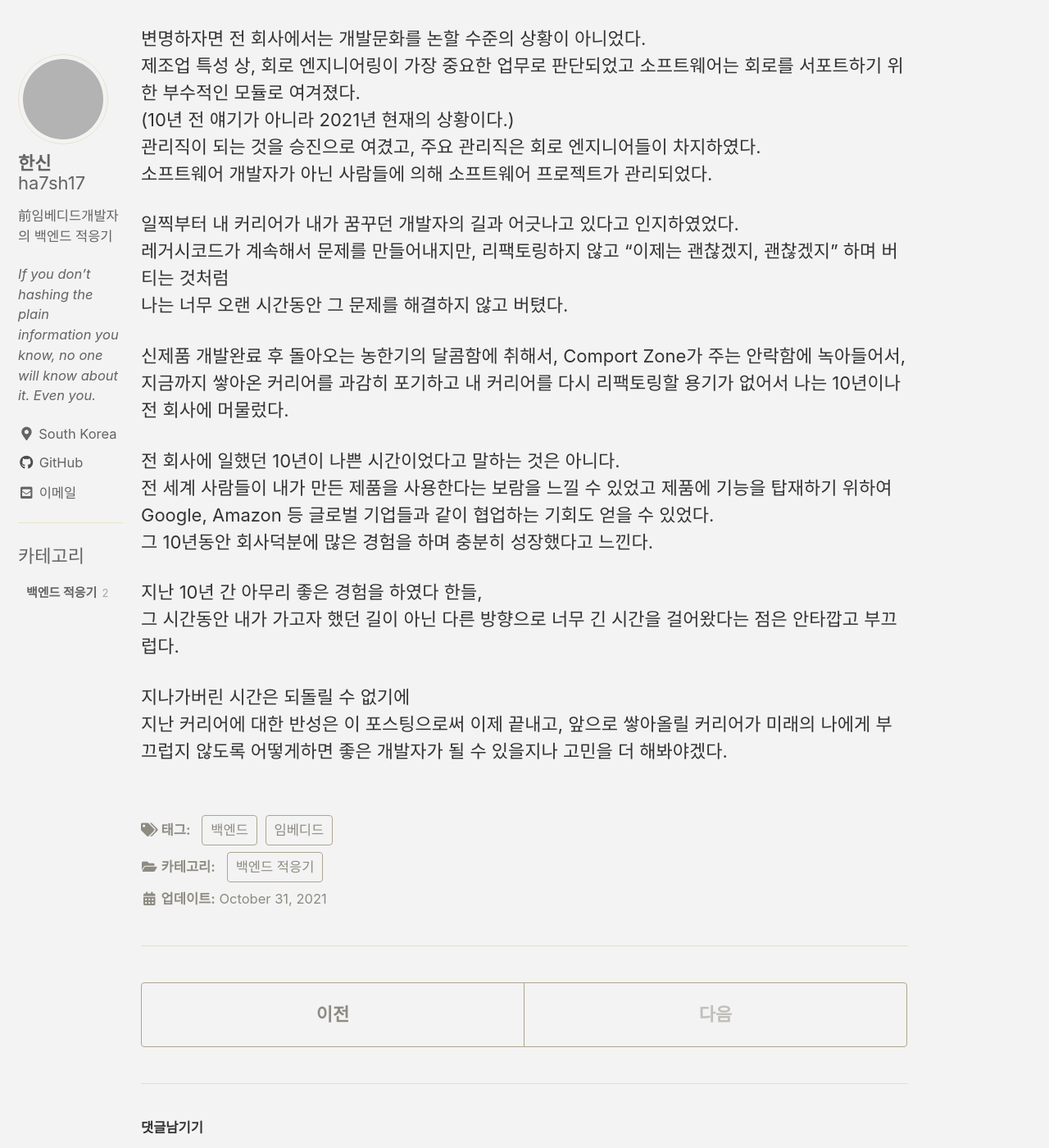
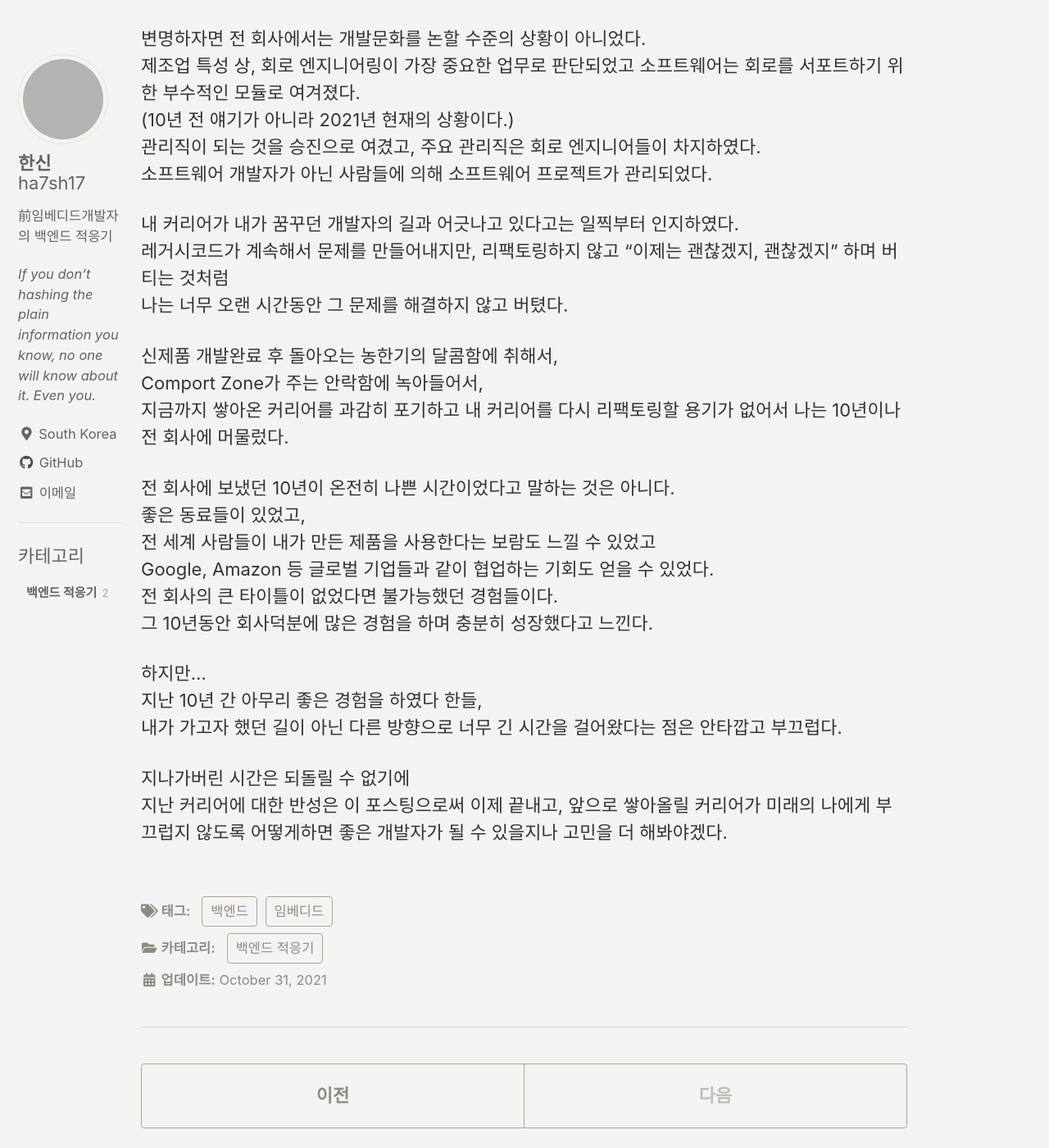
Before and after one commit to ha7sh17/ha7sh17.github.io, a Jekyll site: the page built from _posts/2021-10-31-post-self_reflection.md, in a window 1280 px wide and 1400 px high, scrolled down 1571 px. Shown: the whole window at 82% size. Built offline with Jekyll 4.4.1, drawn with Linux system fonts in a browser that asks for light colours; cached includes are drawn as plain includes; comment, search, counter and statistics services are not loaded; grey boxes are pictures that could not be loaded.

Commit message:
Update 2021-10-31

```diff
--- a/_posts/2021-10-31-post-self_reflection.md
+++ b/_posts/2021-10-31-post-self_reflection.md
@@ -46,7 +46,7 @@ KLDP와 gpgstudy에서 다른 개발자들과 소통하며 언젠간 저들처
 관리직이 되는 것을 승진으로 여겼고, 주요 관리직은 회로 엔지니어들이 차지하였다.
 소프트웨어 개발자가 아닌 사람들에 의해 소프트웨어 프로젝트가 관리되었다.
 
-일찍부터 내 커리어가 내가 꿈꾸던 개발자의 길과 어긋나고 있다고 인지하였었다.
+내 커리어가 내가 꿈꾸던 개발자의 길과 어긋나고 있다고는 일찍부터 인지하였다.
 레거시코드가 계속해서 문제를 만들어내지만, 리팩토링하지 않고 "이제는 괜찮겠지, 괜찮겠지" 하며 버티는 것처럼
 나는 너무 오랜 시간동안 그 문제를 해결하지 않고 버텼다.
 
@@ -54,13 +54,16 @@ KLDP와 gpgstudy에서 다른 개발자들과 소통하며 언젠간 저들처
 Comport Zone가 주는 안락함에 녹아들어서,
 지금까지 쌓아온 커리어를 과감히 포기하고 내 커리어를 다시 리팩토링할 용기가 없어서 나는 10년이나 전 회사에 머물렀다.
 
-전 회사에 일했던 10년이 나쁜 시간이었다고 말하는 것은 아니다.
-전 세계 사람들이 내가 만든 제품을 사용한다는 보람을 느낄 수 있었고
-제품에 기능을 탑재하기 위하여 Google, Amazon 등 글로벌 기업들과 같이 협업하는 기회도 얻을 수 있었다.
+전 회사에 보냈던 10년이 온전히 나쁜 시간이었다고 말하는 것은 아니다.
+좋은 동료들이 있었고,
+전 세계 사람들이 내가 만든 제품을 사용한다는 보람도 느낄 수 있었고
+Google, Amazon 등 글로벌 기업들과 같이 협업하는 기회도 얻을 수 있었다.
+전 회사의 큰 타이틀이 없었다면 불가능했던 경험들이다.
 그 10년동안 회사덕분에 많은 경험을 하며 충분히 성장했다고 느낀다.
 
+하지만...
 지난 10년 간 아무리 좋은 경험을 하였다 한들,
-그 시간동안 내가 가고자 했던 길이 아닌 다른 방향으로 너무 긴 시간을 걸어왔다는 점은 안타깝고 부끄럽다.
+내가 가고자 했던 길이 아닌 다른 방향으로 너무 긴 시간을 걸어왔다는 점은 안타깝고 부끄럽다.
 
 지나가버린 시간은 되돌릴 수 없기에
 지난 커리어에 대한 반성은 이 포스팅으로써 이제 끝내고,
```
